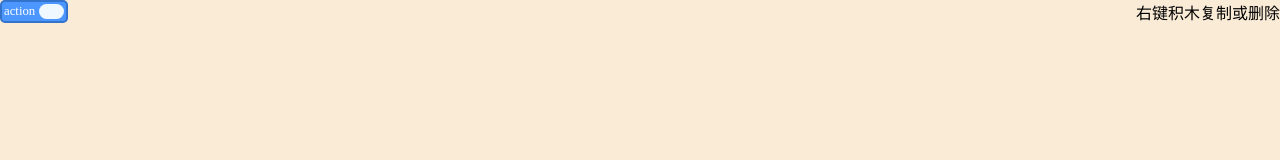
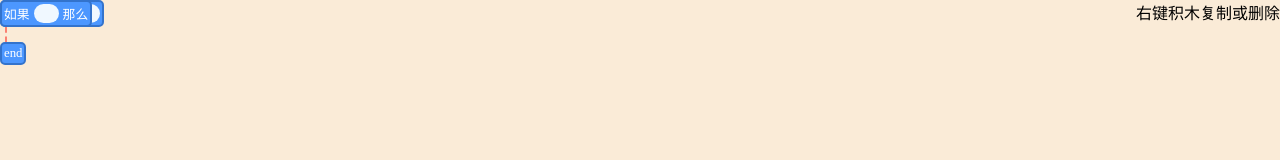
Before and after one commit to Nightscratch/visual-script, a website built with Vite: page index.html in a window 1280 px wide. Built offline with nearby package versions, Linux system fonts and the light colour scheme.

```diff
--- a/index.html
+++ b/index.html
@@ -11,7 +11,7 @@
         position: absolute;
       }
 
-      #block-display {
+      .block-line {
         position: relative;
         display: inline-flex;
         background-color: rgb(76, 151, 255);
@@ -46,6 +46,13 @@
         background-color: aliceblue;
         margin: 2px;
       }
+      .block-block-input{
+        min-height: 15px;
+        min-width: 25px;
+        border-left: 2px dashed salmon;
+        padding:0px 5px;
+        margin-left: 5px;
+      }
 
       .next-input {
         background-color: transparent;
@@ -79,6 +86,9 @@
       app.addBlock(new app.blockClasses.MoveBlock({
         create: true
       }));
+      app.addBlock(new app.blockClasses.IfBlock({
+        create: true
+      }));
 
       window.app = app
     </script>
--- a/src/block.ts
+++ b/src/block.ts
@@ -17,14 +17,9 @@
     public parentInput: blockInput | null = null
     public draggableBlock: HTMLElement[] = []
     public displayElement: HTMLElement
-    public blockName: string;
-
     constructor(block: newBlock) {
         if (!block.create && block.element) {
             this.element = block.element
-        }
-        if (block.blockName) {
-            this.blockName = block.blockName
         }
         if (block.inputs) {
             this.inputs = block.inputs
@@ -91,10 +86,10 @@
     }
     // 将该积木放入输入
     private enterInput(input: blockInput): void {
-        input.value = this;
         (input.element as HTMLElement).appendChild(this.element);
         this.element.classList.add('input-block');
         this.parentInput = input;
+        input.value = this as Block;
     }
     private getSmallestChild(): this {
         let sblock: this = this;
@@ -133,7 +128,7 @@
         });
         if (first) {
             cloneElement.classList.remove('input-block');
-            this.detachFromParent()
+            this.parentInput = null;
             const pos = getBoundingClientRect(this.element, this.space.element)
             cloneElement.style.left = `${pos.left + 25}px`;
             cloneElement.style.top = `${pos.top + 25}px`
@@ -145,6 +140,7 @@
     public copy(first = true): Block {
         let clone: Block = this.clone(first)
         this.space.addBlock(clone)
+
         Object.keys(this.inputs).forEach(inputId => {
             if (this.inputs[inputId].value instanceof Block) {
                 console.log(this.inputs[inputId])
@@ -177,7 +173,12 @@
 export class MoveBlock extends Block {
     constructor(block: newBlock) {
         block.inputs = {
-            "step": {
+            "y": {
+                type: "input",
+                value: null,
+                element: null,
+            },
+            "x": {
                 type: "input",
                 value: null,
                 element: null,
@@ -188,7 +189,43 @@
                 element: null,
             }
         }
-        block.blockName = 'moveBlock'
+        super(block)
+    }
+    public create() {
+        this.element = document.createElement('div')
+        this.element.setAttribute('class', 'block')
+        this.element.innerHTML =
+            `
+            <div id="block-display" drag="true" class="block-line">
+                <p class="block-text" drag="true">移动到</p>
+                <div class="block-input" id="input-x"></div>
+                <div class="block-input" id="input-y"></div>
+            </div>
+            <div class="next-input" id="input-next"></div>
+            `.replace(' ', '')
+    }
+}
+
+
+export class IfBlock extends Block {
+    constructor(block: newBlock) {
+        block.inputs = {
+            "condition": {
+                type: "input",
+                value: null,
+                element: null,
+            },
+            "method": {
+                type: "input",
+                value: null,
+                element: null,
+            },
+            "next": {
+                type: "next",
+                value: null,
+                element: null,
+            }
+        }
         super(block)
     }
     public create() {
@@ -197,8 +234,18 @@
         this.element.innerHTML =
             `
             <div id="block-display" drag="true">
-                <p class="block-text" drag="true">action</p>
-                <div class="block-input" id="input-step"></div>
+                <div class="block-line">
+                    <p class="block-text" drag="true">如果</p>
+                    <div class="block-input" id="input-condition"></div>
+                    <p class="block-text" drag="true">那么</p>
+                </div>
+                <div class="block-block-input" id="input-method"></div>
+
+                <div class="block-line">
+                    <p class="block-text" drag="true">end</p>
+                </div>
+
+
             </div>
             <div class="next-input" id="input-next"></div>
             `.replace(' ', '')
--- a/src/index.ts
+++ b/src/index.ts
@@ -10,21 +10,21 @@
 
     constructor(option: initOption) {
         this.element = option.element
+        this.registerBlock(blocks.MoveBlock)
+        this.registerBlock(blocks.IfBlock)
 
-        // 注册积木
-        this.registerBlock(blocks.MoveBlock)
     }
-    addBlock(newBlock: blocks.Block): void {
+    public addBlock(newBlock: blocks.Block): void {
         newBlock.space = this;
         this.blocks.push(newBlock);
         this.element.appendChild(newBlock.element);
         draggable(newBlock);
         addDropdown(newBlock);
     }
-    removeBlock(delBlock: blocks.Block): void{
+    public removeBlock(delBlock: blocks.Block): void{
         this.blocks.splice(this.blocks.indexOf(delBlock),1)
     }
-    registerBlock(blockClass: any) {
+    public registerBlock(blockClass: any) {
         this.blockClasses[blockClass.name] = blockClass
     }
 
--- a/src/interface.ts
+++ b/src/interface.ts
@@ -11,7 +11,6 @@
     element?: HTMLElement;
     create?: boolean;
     inputs?: { [id: string]: blockInput };
-    blockName?: string
 }
 
 export interface blockInput {
```
